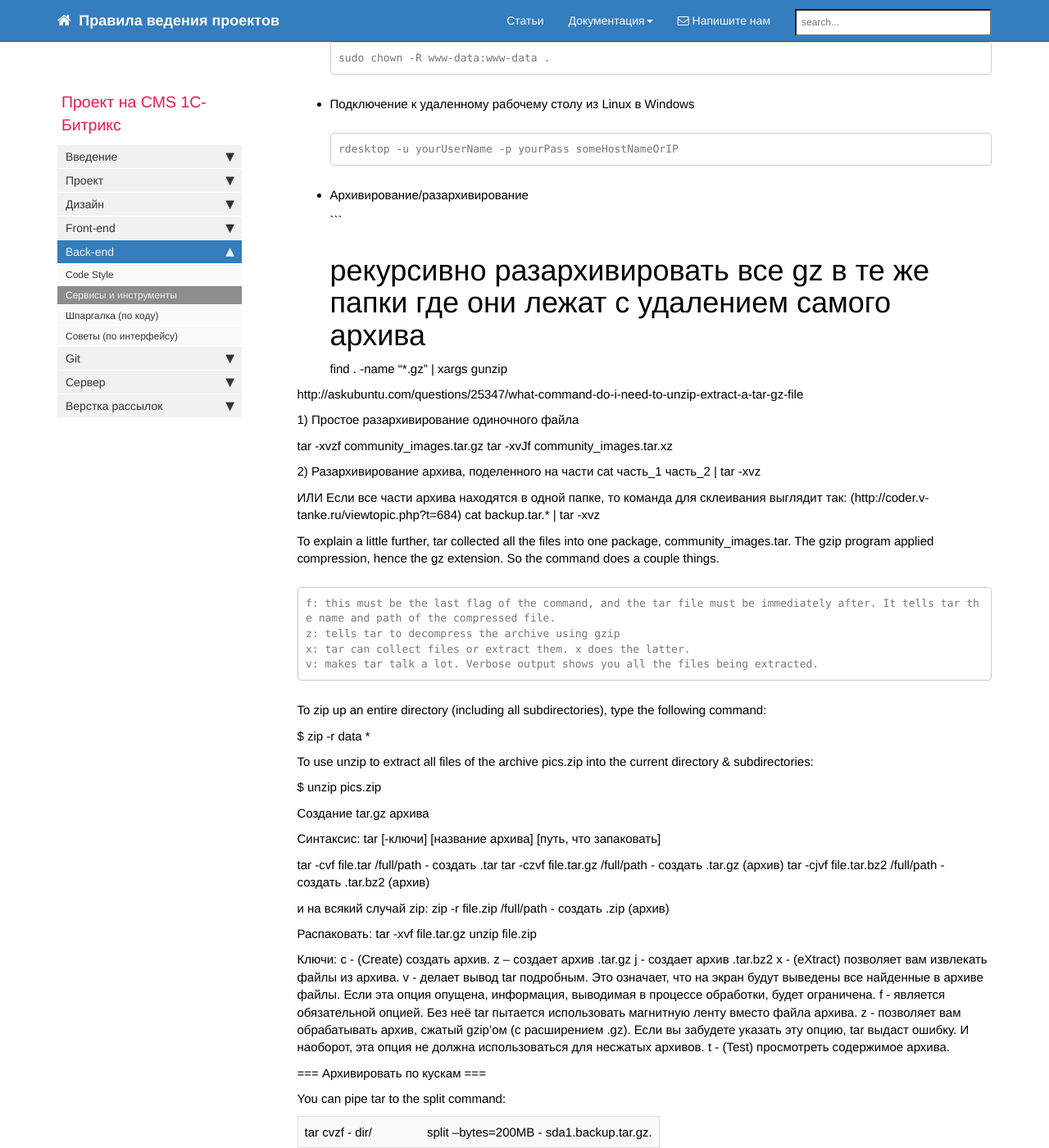
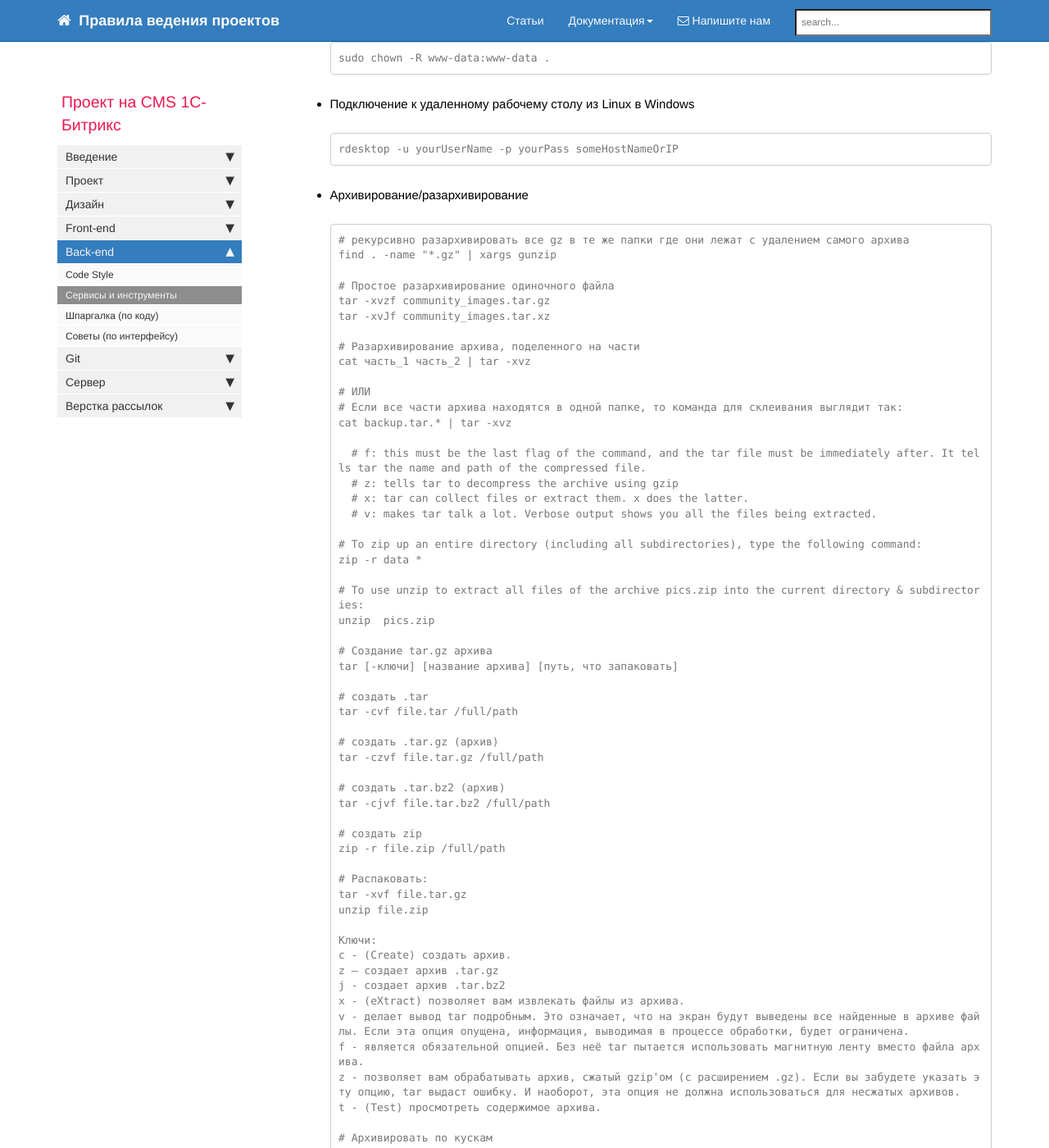
Before and after one commit to gdecider/gdecider.github.io, a Jekyll site: the page built from pages/bx/bx_back-tools.md, in a window 1280 px wide and 1400 px high, scrolled down 2376 px. Shown: the whole window at 82% size. Built offline with Jekyll 4.4.1, drawn with Linux system fonts in a browser that asks for light colours; nearby versions of some CDN libraries; comment, search, counter and statistics services are not loaded; some of the changed text lies outside the part shown.

Commit message:
Update bx_back-tools.md

````diff
--- a/pages/bx/bx_back-tools.md
+++ b/pages/bx/bx_back-tools.md
@@ -136,84 +136,68 @@ toc: false
 
   ```
   # рекурсивно разархивировать все gz в те же папки где они лежат с удалением самого архива
-find . -name "*.gz" | xargs gunzip
+  find . -name "*.gz" | xargs gunzip
 
-http://askubuntu.com/questions/25347/what-command-do-i-need-to-unzip-extract-a-tar-gz-file
+  # Простое разархивирование одиночного файла
+  tar -xvzf community_images.tar.gz
+  tar -xvJf community_images.tar.xz
 
-1) Простое разархивирование одиночного файла
+  # Разархивирование архива, поделенного на части
+  cat часть_1 часть_2 | tar -xvz
 
-tar -xvzf community_images.tar.gz
-tar -xvJf community_images.tar.xz
+  # ИЛИ
+  # Если все части архива находятся в одной папке, то команда для склеивания выглядит так:
+  cat backup.tar.* | tar -xvz
 
-2) Разархивирование архива, поделенного на части
-cat часть_1 часть_2 | tar -xvz
+    # f: this must be the last flag of the command, and the tar file must be immediately after. It tells tar the name and path of the compressed file.
+    # z: tells tar to decompress the archive using gzip
+    # x: tar can collect files or extract them. x does the latter.
+    # v: makes tar talk a lot. Verbose output shows you all the files being extracted.
 
-ИЛИ
-Если все части архива находятся в одной папке, то команда для склеивания выглядит так: (http://coder.v-tanke.ru/viewtopic.php?t=684)
-cat backup.tar.* | tar -xvz
+  # To zip up an entire directory (including all subdirectories), type the following command:
+  zip -r data *
 
-To explain a little further, tar collected all the files into one package, community_images.tar. The gzip program applied compression, hence the gz extension. So the command does a couple things.
+  # To use unzip to extract all files of the archive pics.zip into the current directory & subdirectories:
+  unzip  pics.zip
 
-    f: this must be the last flag of the command, and the tar file must be immediately after. It tells tar the name and path of the compressed file.
-    z: tells tar to decompress the archive using gzip
-    x: tar can collect files or extract them. x does the latter.
-    v: makes tar talk a lot. Verbose output shows you all the files being extracted.
+  # Создание tar.gz архива
+  tar [-ключи] [название архива] [путь, что запаковать]
 
-  To zip up an entire directory (including all subdirectories), type the following command:
+  # создать .tar
+  tar -cvf file.tar /full/path
 
-$  zip -r data *
+  # создать .tar.gz (архив)
+  tar -czvf file.tar.gz /full/path
 
+  # создать .tar.bz2 (архив)
+  tar -cjvf file.tar.bz2 /full/path
 
-To use unzip to extract all files of the archive pics.zip into the current directory & subdirectories:
+  # создать zip
+  zip -r file.zip /full/path
 
-$ unzip  pics.zip
+  # Распаковать:
+  tar -xvf file.tar.gz
+  unzip file.zip
 
-Создание tar.gz архива
+  Ключи:
+  с - (Create) создать архив.
+  z – создает архив .tar.gz
+  j - создает архив .tar.bz2
+  x - (eXtract) позволяет вам извлекать файлы из архива.
+  v - делает вывод tar подробным. Это означает, что на экран будут выведены все найденные в архиве файлы. Если эта опция опущена, информация, выводимая в процессе обработки, будет ограничена.
+  f - является обязательной опцией. Без неё tar пытается использовать магнитную ленту вместо файла архива.
+  z - позволяет вам обрабатывать архив, сжатый gzip'ом (с расширением .gz). Если вы забудете указать эту опцию, tar выдаст ошибку. И наоборот, эта опция не должна использоваться для несжатых архивов.
+  t - (Test) просмотреть содержимое архива.
 
-Синтаксис:
-tar [-ключи] [название архива] [путь, что запаковать]
+  # Архивировать по кускам
+  tar cvzf - dir/ | split --bytes=200MB - sda1.backup.tar.gz.
 
-tar -cvf file.tar /full/path - создать .tar
-tar -czvf file.tar.gz /full/path - создать .tar.gz (архив)
-tar -cjvf file.tar.bz2 /full/path - создать .tar.bz2 (архив)
+  # В случае ошибки "split: illegal option -- -"
+  tar cvzf - dir/ | split -b 1024MB - sda1.backup.tar.gz.
 
-и на всякий случай zip:
-zip -r file.zip /full/path - создать .zip (архив)
-
-Распаковать:
-tar -xvf file.tar.gz
-unzip file.zip
-
-Ключи:
-с - (Create) создать архив.
-z – создает архив .tar.gz
-j - создает архив .tar.bz2
-x - (eXtract) позволяет вам извлекать файлы из архива.
-v - делает вывод tar подробным. Это означает, что на экран будут выведены все найденные в архиве файлы. Если эта опция опущена, информация, выводимая в процессе обработки, будет ограничена.
-f - является обязательной опцией. Без неё tar пытается использовать магнитную ленту вместо файла архива.
-z - позволяет вам обрабатывать архив, сжатый gzip'ом (с расширением .gz). Если вы забудете указать эту опцию, tar выдаст ошибку. И наоборот, эта опция не должна использоваться для несжатых архивов.
-t - (Test) просмотреть содержимое архива.
-
-
-
-=== Архивировать по кускам ===
-
-You can pipe tar to the split command:
-
-tar cvzf - dir/ | split --bytes=200MB - sda1.backup.tar.gz.
-
-On some *nix systems (like OS X) you may get the following error:
-
-split: illegal option -- -
-
-In that case try:
-
-tar cvzf - dir/ | split -b 1024MB - sda1.backup.tar.gz.
-
-If you happen to be trying to split file to fit on a FAT32 formatted drive use a byte limit of 4294967295. For example:
-
-tar cvzf - /Applications/Install\ macOS\ Sierra.app/ | \
-split -b 4294967295 - /Volumes/UNTITLED/install_macos_sierra.tgz.
+  #If you happen to be trying to split file to fit on a FAT32 formatted drive use a byte limit of 4294967295. For example:
+  tar cvzf - /Applications/Install\ macOS\ Sierra.app/ | \
+  split -b 4294967295 - /Volumes/UNTITLED/install_macos_sierra.tgz.
   ```
 * Передача файлов на Яндекс.Диск
 
````
